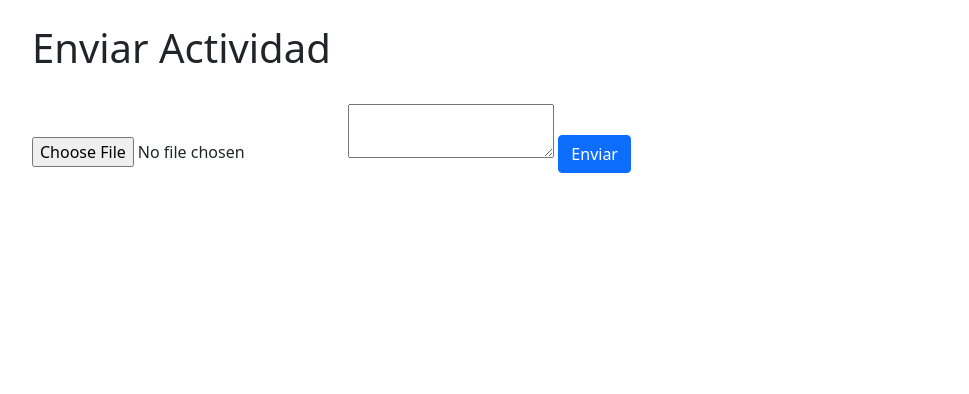
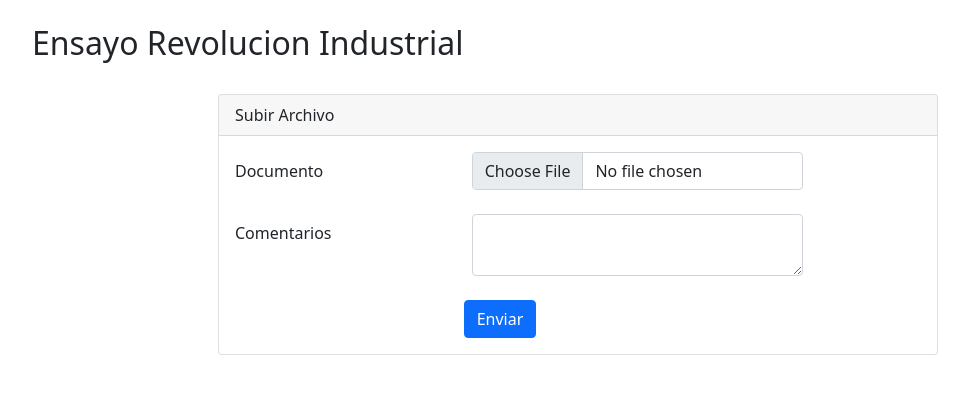
Before and after one commit to Ang3l1t0/proyecto_mintic, a Flask app: page /upload/1/1 in a window 1280 px wide. Shown: the part 56-450 px from the top of the page, without its empty margins (62-1031 px from the left). Run offline with Flask 2, Linux system fonts and the light colour scheme; a user stored in the database is signed in; data comes from the database, SQL or seed files in the repository; both versions use the stored data as it was after the commit; some libraries are stand-ins or nearby versions.

Commit message:
upload mejorado, required roles to the routes

```diff
--- a/app.py
+++ b/app.py
@@ -11,6 +11,8 @@ from flask_login import LoginManager, UserMixin, login_required, login_user, log
 from werkzeug.security import generate_password_hash, check_password_hash
 from flask_uploads import configure_uploads, UploadSet, DOCUMENTS
 from datetime import datetime
+from functools import wraps
+
 
 
 app = Flask(__name__)
@@ -146,6 +148,17 @@ class Course(db.Model):
 def make_shell_context():
     return dict(db=db, User=User, Role=Role, Teacher=Teacher, Course=Course, Homework=Homework, Enrollment=Enrollment)
 
+def require_role(role):
+    """make sure user has this role"""
+    def decorator(func):
+        @wraps(func)
+        def wrapped_function(*args, **kwargs):
+            if not session['account_type'] == role:
+                return redirect("/")
+            else:
+                return func(*args, **kwargs)
+        return wrapped_function
+    return decorator
 
 #trae un usuario con el query de la db dado su id (usuario loggeado)
 @login_manager.user_loader
@@ -243,6 +256,7 @@ def edit_profile():
 
 @app.route('/courses/<username>')
 @login_required
+@require_role(role="Student")
 def courses(username):
     user = User.query.filter(User.username==username).first()
     result = db.session.execute('Select students.name, courses.name As course, teachers.name As teacher, homework.title As homework, enrollment.id As enrollment From courses Inner Join enrollment On courses.id = enrollment.course_id Inner Join students On students.id = enrollment.student_id Inner Join teachers On teachers.id = courses.teacher_id Inner Join homework On enrollment.id = homework.enrollment_id Where students.username = :val', {'val': current_user.username})
@@ -252,6 +266,7 @@ def courses(username):
 
 @app.route('/activities/<int:enrollment_id>', methods=['GET', 'POST'])
 @login_required
+@require_role(role="Student")
 def activities(enrollment_id):
     result = db.session.execute('Select courses.name As course, teachers.name As teacher, homework.title As homework, enrollment.id As enrollment, homework.description, homework.status, homework.limit_date, homework.student_comment, homework.grade, homework.date_sent, homework.file_url, homework.id From courses Inner Join enrollment On courses.id = enrollment.course_id Inner Join students On students.id = enrollment.student_id Inner Join teachers On teachers.id = courses.teacher_id Inner Join homework On enrollment.id = homework.enrollment_id Where enrollment.id = :val', {'val': enrollment_id})
 
@@ -259,9 +274,11 @@ def activities(enrollment_id):
 
 @app.route('/upload/<int:enrollment_id>/<int:homework_id>', methods=['GET', 'POST'])
 @login_required
+@require_role(role="Student")
 def upload(homework_id, enrollment_id):
     form = SubmitHomework()
     homework = Homework.query.filter(Homework.id==homework_id).first()
+    homework_name = homework.title
     if request.method == 'POST':
         homework.file_url = documents.save(form.homework.data)
         homework.status = "Entregado"
@@ -273,7 +290,7 @@ def upload(homework_id, enrollment_id):
         return redirect(url_for('activities', enrollment_id=enrollment_id))
        # db.session.commit()
         #db.session.execute('UPDATE homework Set file_url = :val, status = "Entregado" Where id = :val', {'val': filename, 'val': id})
-    return render_template('upload.html', form=form, homework=homework)
+    return render_template('upload.html', form=form, homework=homework, homework_name=homework_name)
 
 @app.route('/download/<int:homework_id>')
 @login_required
--- a/templates/registro.html
+++ b/templates/registro.html
@@ -64,7 +64,7 @@
         <div class="row justify-content-center">
             <div class="col-md-8">
                 <div class="card">
-                    <div class="card-header">Registro</div>
+                    <div class="card-header">Registro Estudiante</div>
                     <div class="card-body">
                         <!-- llama al macro para generar los fields del form registro -->
 
--- a/templates/upload.html
+++ b/templates/upload.html
@@ -14,16 +14,50 @@
 
 {% block page_content %}
 <div class="page-header">
-    <h1>Enviar Actividad</h1>
+    <h2>{{ homework_name }}</h2>
     <br/>
-    <!-- genera un container por aca item en el diccionario -->
+    <main class="login-form">
+      <div class="cotainer">
+          <div class="row justify-content-center">
+              <div class="col-md-8">
+                  <div class="card">
+                      <div class="card-header">Subir Archivo</div>
+                      <div class="card-body">
+                          <!-- llama al macro para generar los fields del form registro -->
 
-    <form method="POST" enctype="multipart/form-data">
-      {{ form.hidden_tag() }}
-      {{ form.homework }}
-      {{ form.comment }}
-      {{ form.submit(class="btn btn-primary")}}
-    </form>
+                          <form action="" method="POST" enctype = "multipart/form-data">
+                              {{ form.hidden_tag() }}
+                              <div class="form-group row">
+                                  <label for="{{ form.homework.name }}" class="col-md-4 col-form-label text-md-right">{{ form.homework.label }}</label>
+                                  <div class="col-md-6">
+                                      {{ form.homework(class="form-control")}}
+                                  </div>
+                              </div>
+                              <br/>
+                              <div class="form-group row">
+                                  <label for="{{ form.comment.name }}" class="col-md-4 col-form-label text-md-right">{{ form.comment.label }}</label>
+                                  <div class="col-md-6">
+                                      {{ form.comment(class="form-control")}}
+                                  </div>
+                              </div>
+
+                               <br/>
+                              <div class="col-md-6 offset-md-4">
+                                  <!-- llamando boton submit del form  -->
+
+                                  {{ form.submit(class="btn btn-primary")}}
+
+                              </div>
+                      </div>
+                      </form>
+                  </div>
+              </div>
+          </div>
+      </div>
+      </div>
+
+  </main>
+
 
 
 {% endblock %}
```
Also changed, not shown: grades.sqlite, 1 other file.
